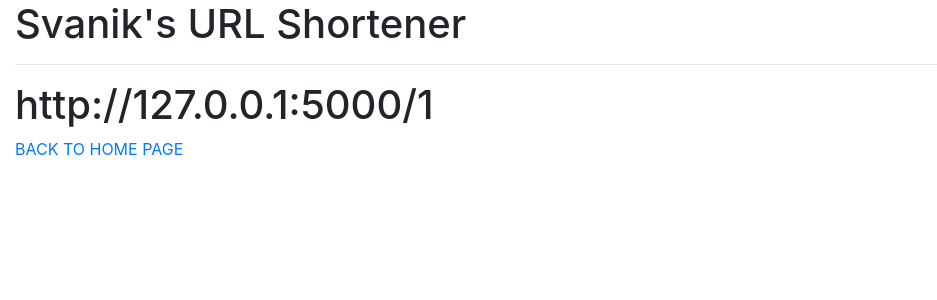
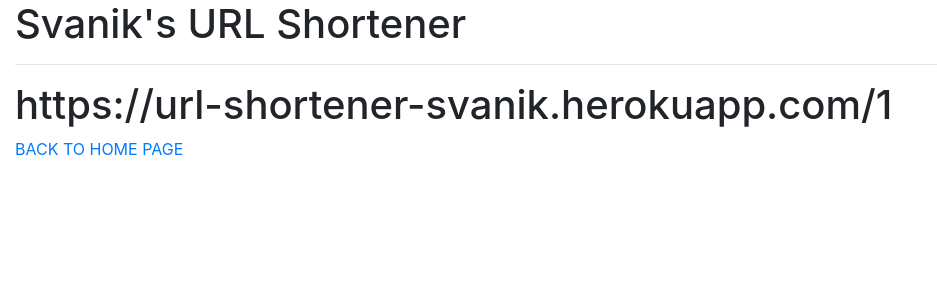
Before and after one commit to svanik-codes/heroku-url-shortner-svanik, a Flask app: page /display/1 in a window 1280 px wide. Shown: the top 300 px of the page, without its empty margins (0-937 px from the left). Run offline with Flask 2, Linux system fonts and the light colour scheme; some libraries are stand-ins or nearby versions.

Commit message:
initial commit

```diff
--- a/templates/shorturl.html
+++ b/templates/shorturl.html
@@ -2,6 +2,6 @@
 {% block title %}Short URL{% endblock %}
 
 {% block content %}
-    <h1>http://127.0.0.1:5000/{{short_url_display}}</h1>
-    <a href="http://127.0.0.1:5000">BACK TO HOME PAGE</a>
+    <h1>https://url-shortener-svanik.herokuapp.com/{{short_url_display}}</h1>
+    <a href="https://url-shortener-svanik.herokuapp.com">BACK TO HOME PAGE</a>
 {% endblock %}
```
Also changed, not shown: templates/all_urls.html (+8 -0 lines), 1 other file.
